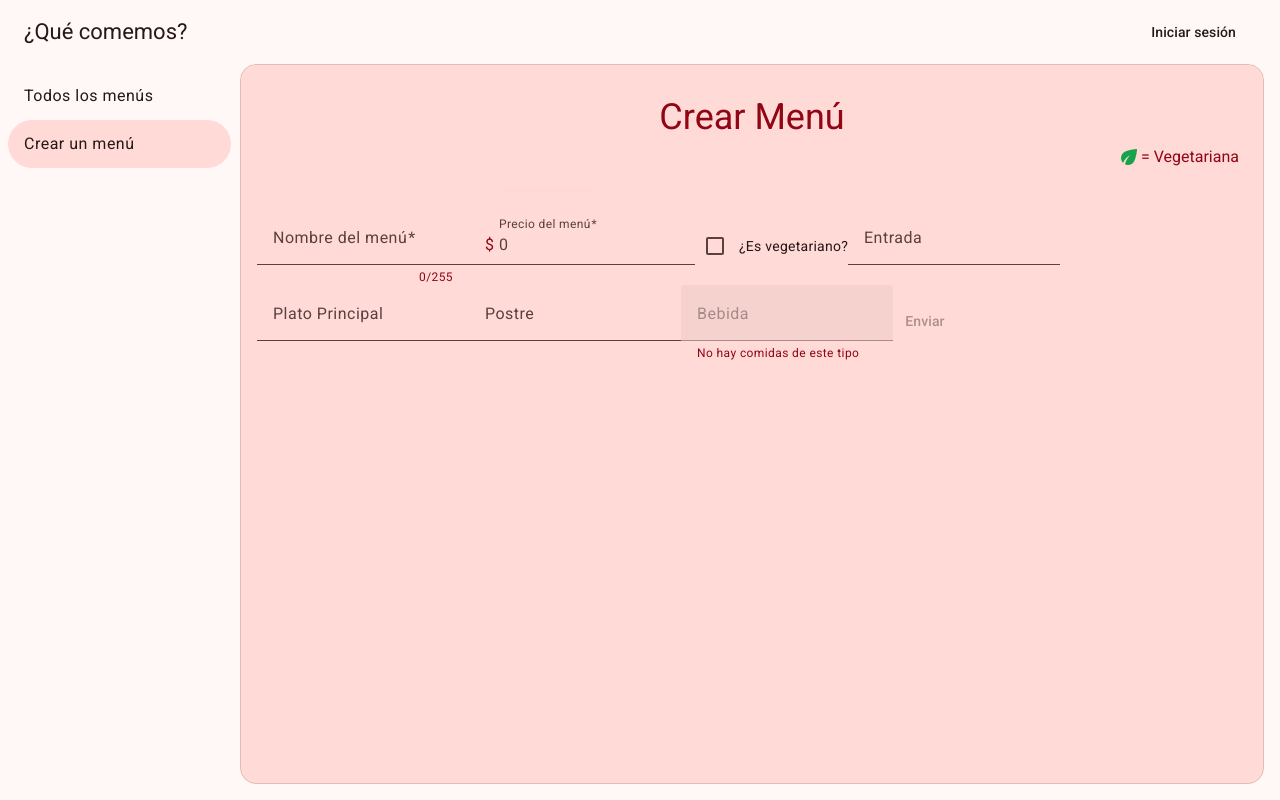
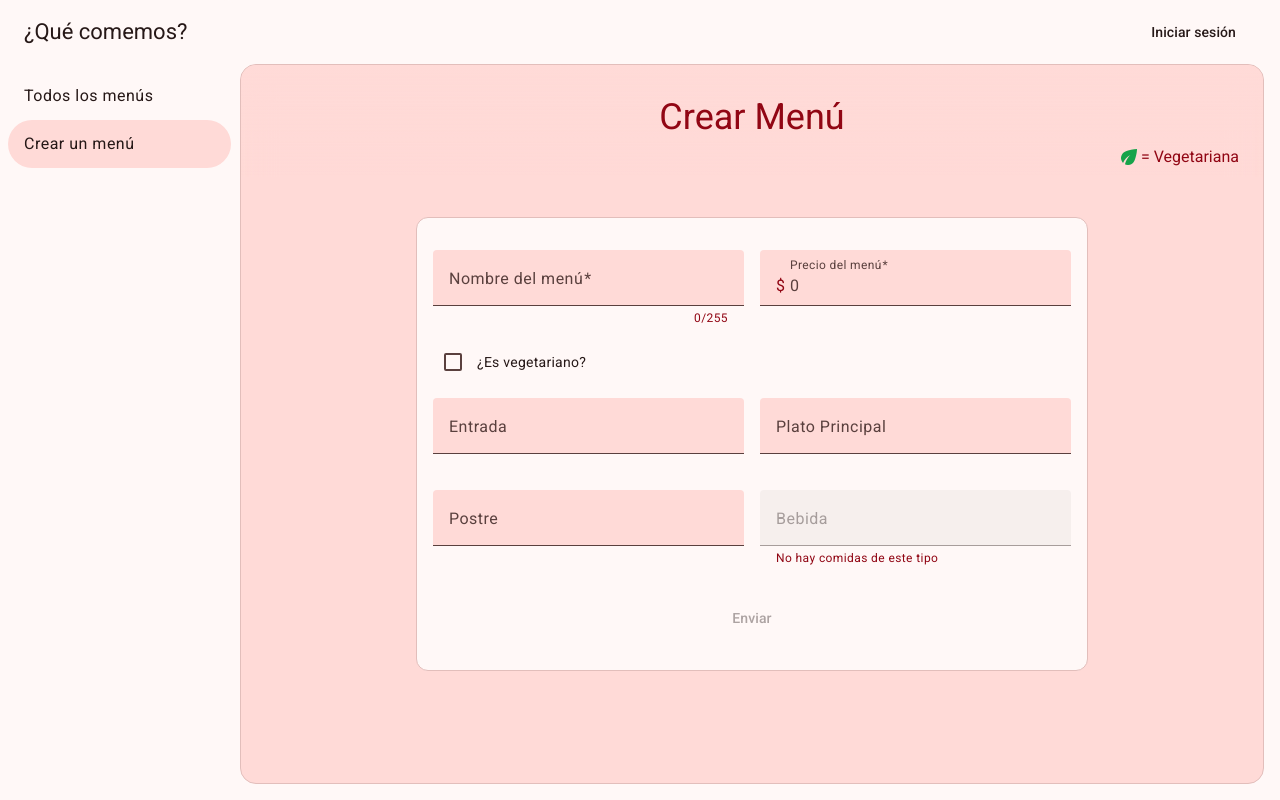
Before and after one commit to Pedro0604/quecomemos-web, an Angular app: page /menu/create in a window 1280 px wide. Built offline with nearby package versions, Linux system fonts and the light colour scheme.

Commit message:
Acomoda vista de creación de menú

```diff
--- a/src/app/layout/layout.component.html
+++ b/src/app/layout/layout.component.html
@@ -58,9 +58,9 @@
     <div class="sidenav-scroll-wrapper">
       <div class="sidenav-content">
         @if (title) {
-          <div class="sticky top-0 z-10 pt-8 pb-2">
+          <div class="sticky top-0 z-10 pt-8 pb-2 mb-6">
             <div class="backdrop-glass-filter"></div>
-            <div class="relative z-10 mb-4">
+            <div class="relative z-10">
               <h1 class="text-4xl text-center mb-2">{{ title }}</h1>
               @if (extra) {
                 <ng-container *ngTemplateOutlet="extra"></ng-container>
--- a/src/app/menu-form/menu-form.component.html
+++ b/src/app/menu-form/menu-form.component.html
@@ -5,10 +5,16 @@
       </span>
 </ng-template>
 
-<form [formGroup]="form" (ngSubmit)="onSubmit()">
+<mat-card class="w-full max-w-2xl h-full mx-auto" appearance="outlined">
+  <mat-card-header class="flex justify-between">
+  </mat-card-header>
+  <mat-card-content class="my-4">
+    <form [formGroup]="form" (ngSubmit)="onSubmit()" class="flex flex-col gap-4">
+      <div class="grid grid-cols-1 md:grid-cols-2 gap-4">
         <mat-form-field>
           <mat-label>Nombre del menú</mat-label>
-    <input matInput type="text" formControlName="nombre" placeholder="Nombre" (blur)="updateErrorMessage('nombre')"
+          <input matInput type="text" formControlName="nombre" placeholder="Nombre"
+                 (blur)="updateErrorMessage('nombre')"
                  required>
           <mat-hint align="end">{{ form.get('nombre')?.value?.length || 0 }}/255</mat-hint>
           @if (errorMessages['nombre']) {
@@ -24,10 +30,12 @@
             <mat-error>{{ errorMessages['precio'] }}</mat-error>
           }
         </mat-form-field>
+      </div>
       <mat-checkbox formControlName="vegetariano">¿Es vegetariano?</mat-checkbox>
       @if (errorMessages['vegetariano']) {
         <mat-error>{{ errorMessages['vegetariano'] }}</mat-error>
       }
+      <div class="grid grid-cols-1 md:grid-cols-2 gap-4">
         @for (campo of camposDeComida; track campo.nombre) {
           <mat-form-field>
             <mat-label>{{ campo.label }}</mat-label>
@@ -39,7 +47,8 @@
                    (blur)="updateErrorMessage(campo.nombre)"
                    (input)="selectComidaIfNameMatches(campo.nombre)"
             >
-      <mat-autocomplete autoActiveFirstOption #auto="matAutocomplete" [displayWith]="displayFn" autoSelectActiveOption >
+            <mat-autocomplete autoActiveFirstOption #auto="matAutocomplete" [displayWith]="displayFn"
+                              autoSelectActiveOption>
               @for (comida of campo.comidasFiltradas; track comida.id) {
                 <mat-option [value]="comida">
                 <span class="flex items-center">
@@ -59,13 +68,19 @@
             }
           </mat-form-field>
         }
+      </div>
+      <div class="ms-4">
         @if (mostrarErrorSinComidas) {
           <mat-error>No hay ninguna comida (entrada, plato principal, postre o bebida)</mat-error>
           <!--  TODO - MODIFICAR LINK A CREACION DE COMIDAS  -->
           <a routerLink="/login" mat-button>Creá alguna antes de crear un menú </a>
-  }
-  @else if (form.errors ? deberiaMostrarErrorAlMenosUnaComida() && form.errors['ningunaSeleccionada'] : false) {
+        } @else if (form.errors ? deberiaMostrarErrorAlMenosUnaComida() && form.errors['ningunaSeleccionada'] : false) {
           <mat-error>Debe seleccionar al menos una comida (entrada, plato principal, postre o bebida)</mat-error>
         }
-  <button mat-button type="submit" [disabled]="form.invalid">{{ form.pending ? 'Enviando' : 'Enviar' }}</button>
+      </div>
+      <button mat-button class="w-full" type="submit"
+              [disabled]="form.invalid">{{ form.pending ? 'Enviando' : 'Enviar' }}
+      </button>
     </form>
+  </mat-card-content>
+</mat-card>
```
Also changed, not shown: src/app/menu-form/menu-form.component.ts (+16 -0 lines). Lines whose indentation alone changed are shown as unchanged.
